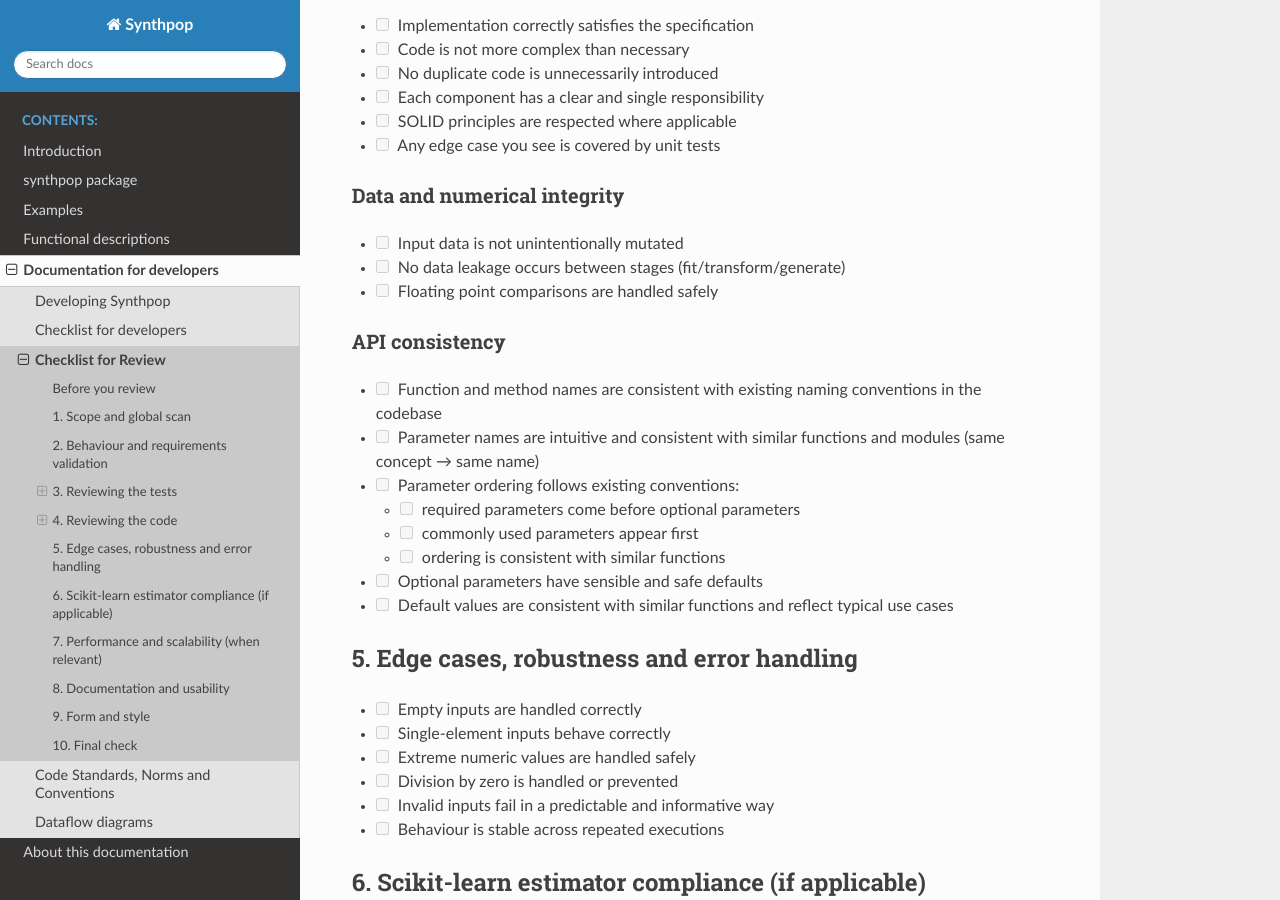
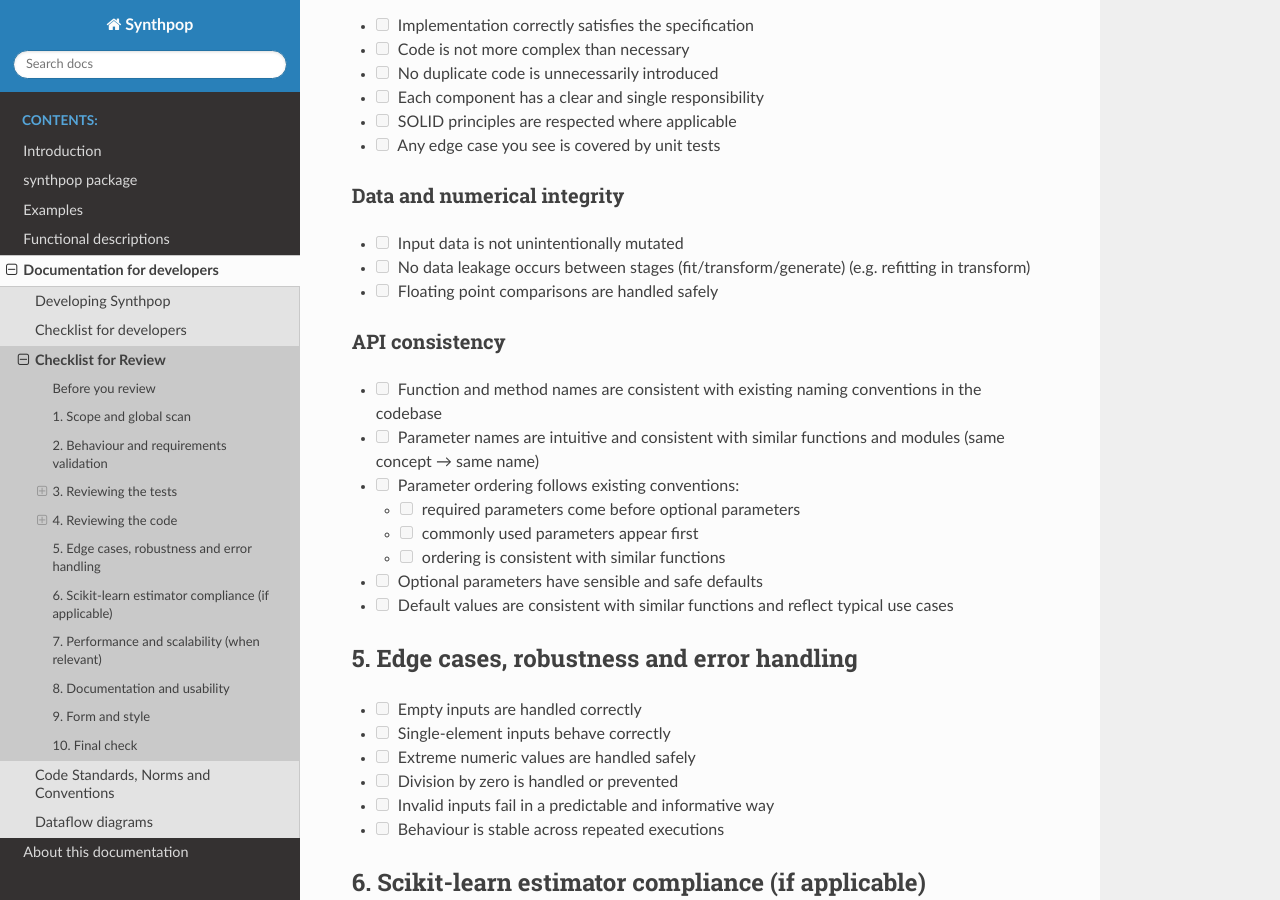
Before and after one commit to duonl/synthpop-py, a Sphinx documentation site: the page built from docs/source/developer/checklist_for_review.md, in a window 1280 px wide and 900 px high, scrolled down 2188 px. Built offline with Sphinx 7.4.7 and the Read the Docs theme 3.1.0, drawn with Linux system fonts in a browser that asks for light colours.

Commit message:
give data leakage example

```diff
--- a/docs/source/developer/checklist_for_review.md
+++ b/docs/source/developer/checklist_for_review.md
@@ -71,7 +71,7 @@ Find more standard topics in testing in the [Code Standards, Norms and Conventio
 - [ ] Any edge case you see is covered by unit tests
 ### Data and numerical integrity
 - [ ] Input data is not unintentionally mutated
-- [ ] No data leakage occurs between stages (fit/transform/generate)
+- [ ] No data leakage occurs between stages (fit/transform/generate) (e.g. refitting in transform)
 - [ ] Floating point comparisons are handled safely
 ### API consistency
 - [ ] Function and method names are consistent with existing naming conventions in the codebase
```
